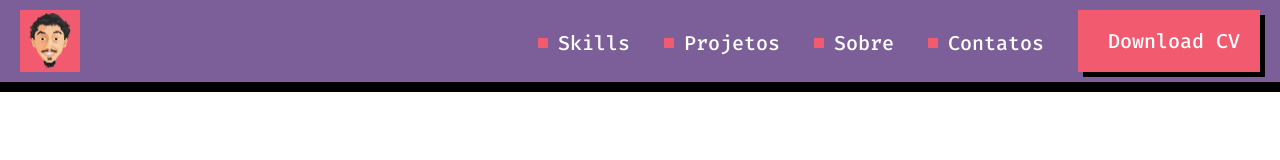
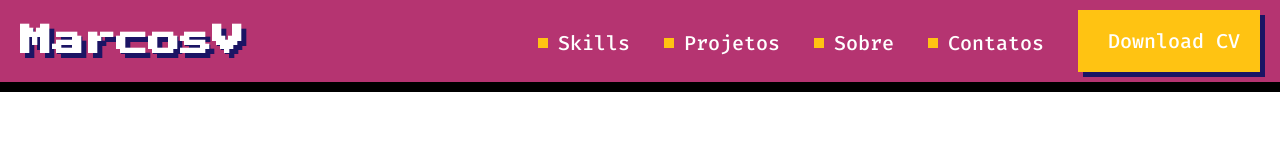
Before and after one commit to MarcosViniciusCL/marcosviniciuscl.github.io, a plain HTML site: page index.html in a window 1280 px wide. Drawn offline with Linux system fonts and the light colour scheme.

Commit message:
mundança de cores e logo

```diff
--- a/css/index.css
+++ b/css/index.css
@@ -1,9 +1,16 @@
 header {
     display: flex;
     justify-content: space-between;
-    background-color: #7C5E99;
+    align-items: center;
+    background-color: #B53471;
     border-bottom: 10px solid #000;
     padding: 10px 20px ;
+}
+
+h1 {
+    font-family: 'Press Start 2P', sans-serif;
+    color: #FFF;
+    text-shadow: 5px 5px 0 #1B1464;
 }
 
 a {
@@ -19,7 +26,7 @@ a {
 
 a::before {
     content: "";
-    background-color: #f25a70;
+    background-color: #FFC312;
     width: 10px;
     height: 10px;
     margin-right: 10px;
@@ -31,12 +38,13 @@ nav {
 
 #button {
     display: inline-block;
-    background-color: #F25A70;
-    box-shadow: 5px 5px 0 #000;
+    background-color: #FFC312;
+    box-shadow: 5px 5px 0 #1B1464;
     padding: 18px 20px;
     margin-right: 0px;
+    transition: transform 100ms linear;
 }
 
 #button:hover {
-    background-color: #85303d;
+    transform: scale(1.08);
 }
--- a/css/reset.css
+++ b/css/reset.css
@@ -1,3 +1,3 @@
-body, a {
+body, a, h1, h2, h3 {
     margin: 0;
 }
--- a/index.html
+++ b/index.html
@@ -5,7 +5,7 @@
         <title>Marcos Vinicius</title>
 
         <link rel="preconnect" href="https://fonts.gstatic.com">
-        <link href="https://fonts.googleapis.com/css2?family=Fira+Code:wght@300;500&display=swap" rel="stylesheet">
+        <link href="https://fonts.googleapis.com/css2?family=Fira+Code:wght@300;500&family=Press+Start+2P&display=swap" rel="stylesheet">
 
         <link rel="stylesheet" href="css/reset.css">
         <link rel="stylesheet" href="css/index.css">
@@ -14,7 +14,7 @@
 
     <body>
         <header>
-            <img src="assets/img/logo.png">
+            <h1>MarcosV</h1>
             <nav>
                 <a href="" lang="en">Skills</a>
                 <a href="">Projetos</a>
```
